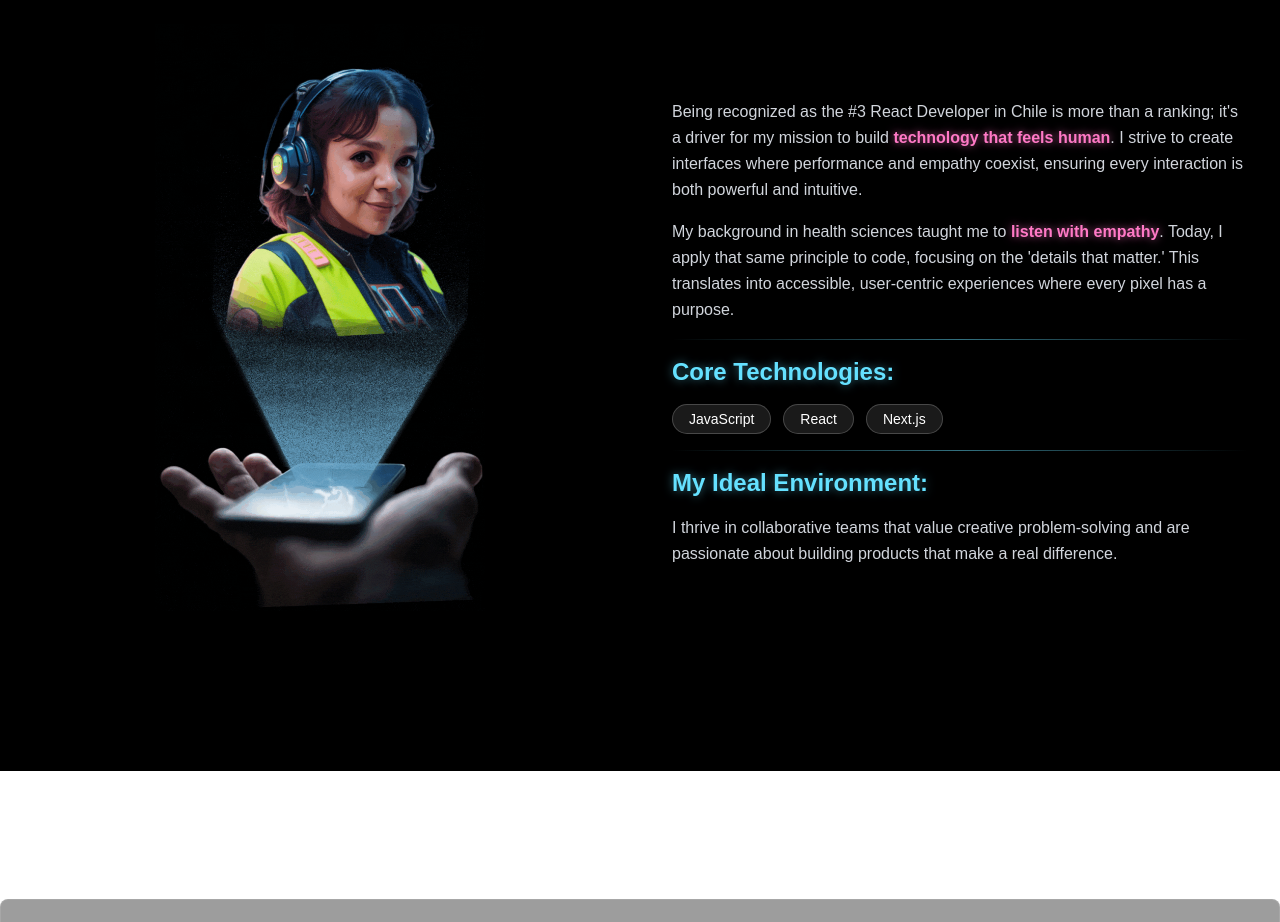
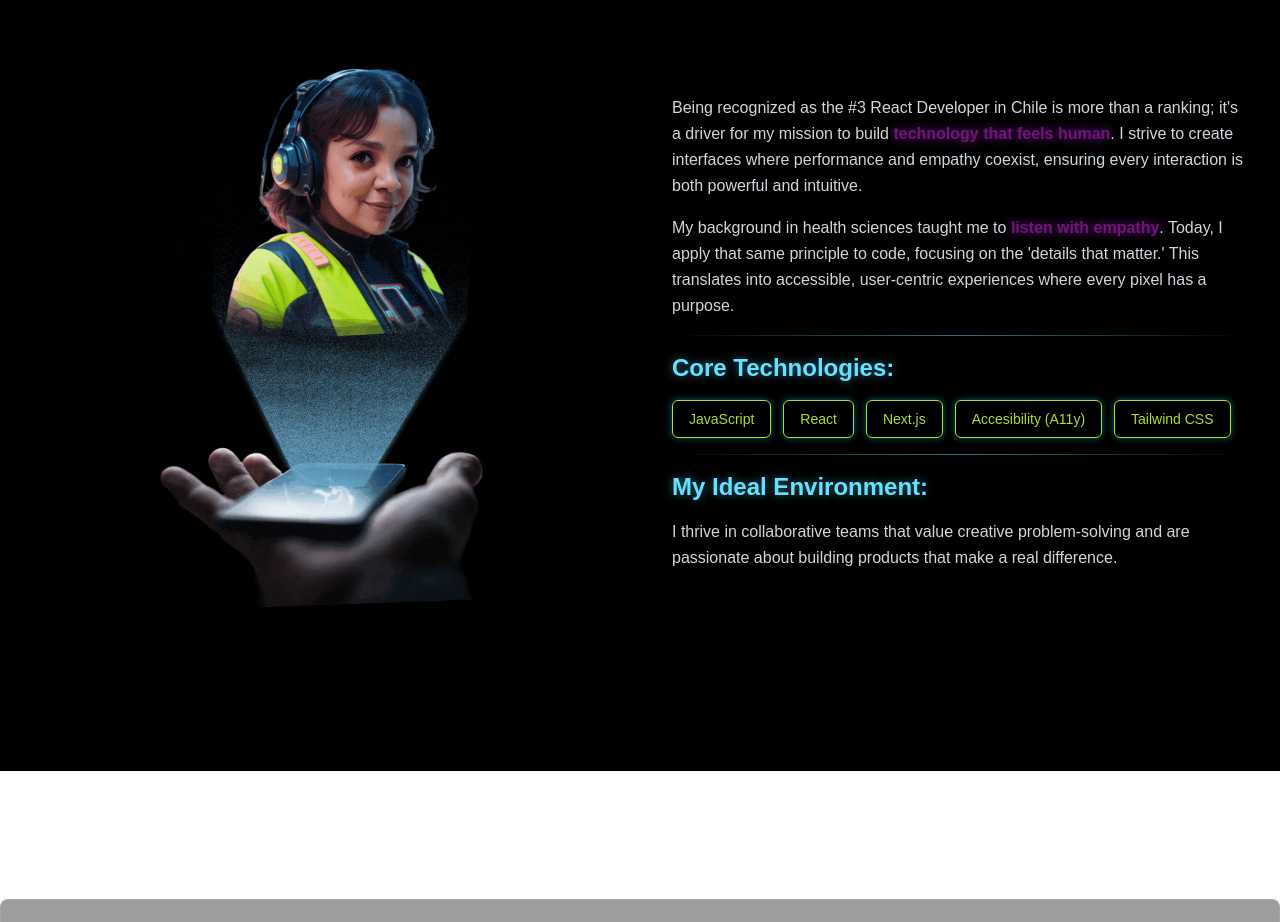
Before and after one commit to MariferVL/inner-rework, a Next.js app: page /en in a window 1280 px wide. Shown: the part 1000-1922 px from the top of the page. Built offline with nearby package versions, Linux system fonts and the light colour scheme.

Commit message:
Change tech items color

```diff
--- a/components/AboutSection.js
+++ b/components/AboutSection.js
@@ -3,7 +3,19 @@ import Headline from "./ui/Headline";
 
 // Simple component for tech stack items.
 const TechItem = ({ name }) => (
-  <li className="bg-white/10 border border-white/20 rounded-full px-4 py-1 text-sm font-cabin transition-colors duration-300 hover:bg-white/20 cursor-pointer">
+  <li
+    className="
+      bg-black/30 backdrop-blur-sm
+      border border-[#aedc30]
+      rounded-md
+      px-4 py-2
+      text-sm font-cabin text-[#aedc30]
+      shadow-[0_0_6px_rgba(0,255,255,0.4)]
+      transition-all duration-300
+      hover:bg-[#aedc30] hover:text-black hover:shadow-[0_0_20px_rgba(0,255,255,0.8)] hover:scale-105
+      cursor-pointer
+    "
+  >
     {name}
   </li>
 );
@@ -11,8 +23,8 @@ const TechItem = ({ name }) => (
 // A styled span for creating glowing text highlights.
 const NeonHighlight = ({ children }) => (
   <span
-    className="text-[#ff79c6] font-semibold"
-    style={{ textShadow: "0 0 8px rgba(255, 121, 198, 0.7)" }}
+    className="text-fuchsia-900 font-semibold"
+    style={{ textShadow: "0 0 11px rgba(182, 51, 234, 0.7)" }}
   >
     {children}
   </span>
@@ -84,6 +96,8 @@ export default function AboutSection({ dictionary }) {
                   <TechItem name="JavaScript" />
                   <TechItem name="React" />
                   <TechItem name="Next.js" />
+                  <TechItem name="Accesibility (A11y)" />
+                  <TechItem name="Tailwind CSS" />
                 </ul>
               </div>
 
```
